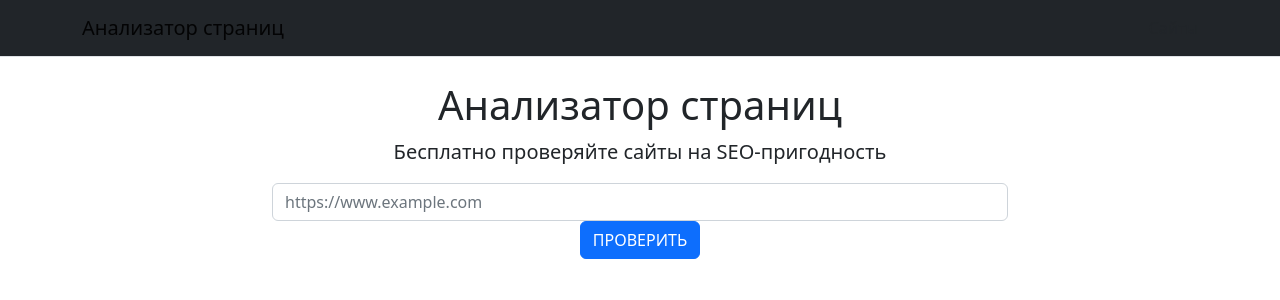
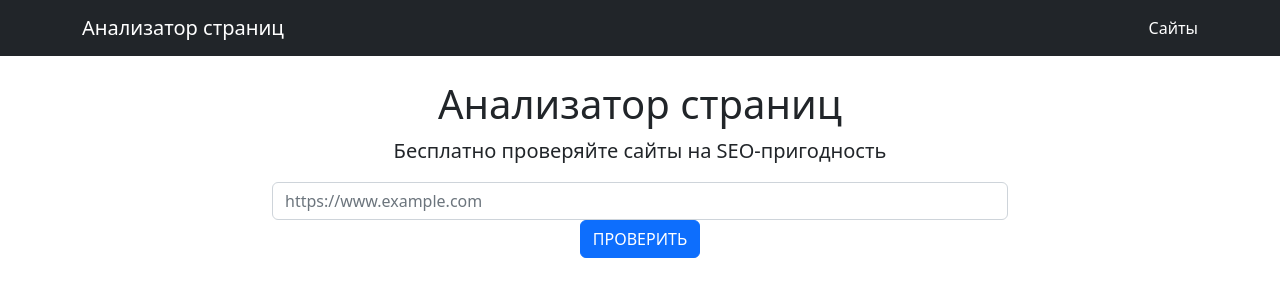
Before and after one commit to volhapunko/python-project-83, a Flask app: page / in a window 1280 px wide. Shown: the top 300 px of the page. Run offline with Flask 3, Linux system fonts and the light colour scheme.

Commit message:
Fix nav color and gap

```diff
--- a/page_analyzer/templates/base.html
+++ b/page_analyzer/templates/base.html
@@ -7,10 +7,10 @@
     <link href="https://cdn.jsdelivr.net/npm/bootstrap@5.2.3/dist/css/bootstrap.min.css" rel="stylesheet" integrity="sha384-rbsA2VBKQhggwzxH7pPCaAqO46MgnOM80zW1RWuH61DGLwZJEdK2Kadq2F9CUG65" crossorigin="anonymous">
   </head>
   <body>
-    <nav class="navbar bg-dark border-bottom border-body" data-bs-theme="dark">
-        <div class="container">
-            <a class="navbar-brand" href="#">Анализатор страниц</a>
-            <a class="nav-link" href="#">Сайты</a>
+    <nav class="navbar bg-dark" data-bs-theme="dark">
+        <div class="container d-flex gap-3">
+            <a class="navbar-brand text-white" href="#">Анализатор страниц</a>
+            <a class="nav-link text-white" href="#">Сайты</a>
         </div>
     </nav>
     <main class="container mt-4">
```
